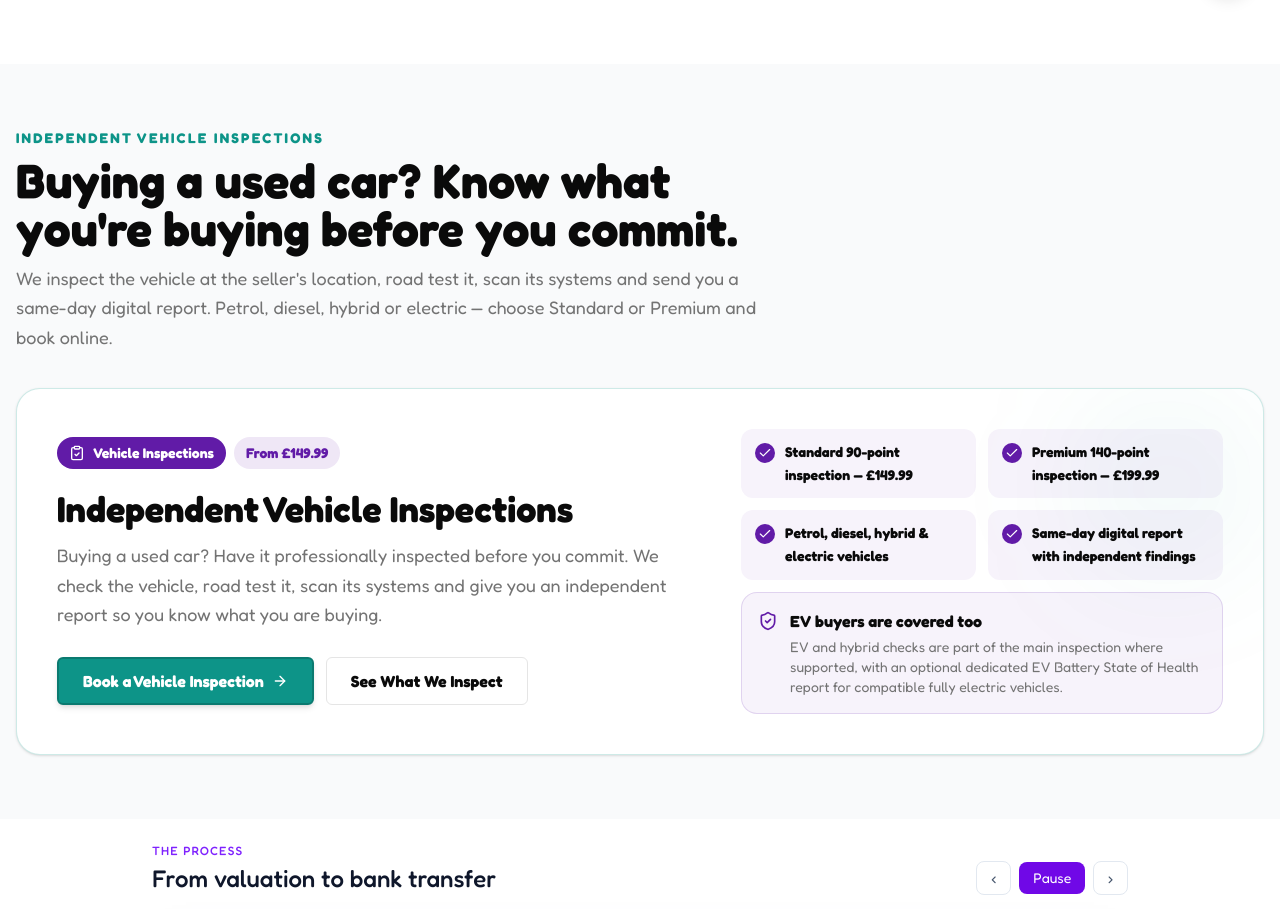
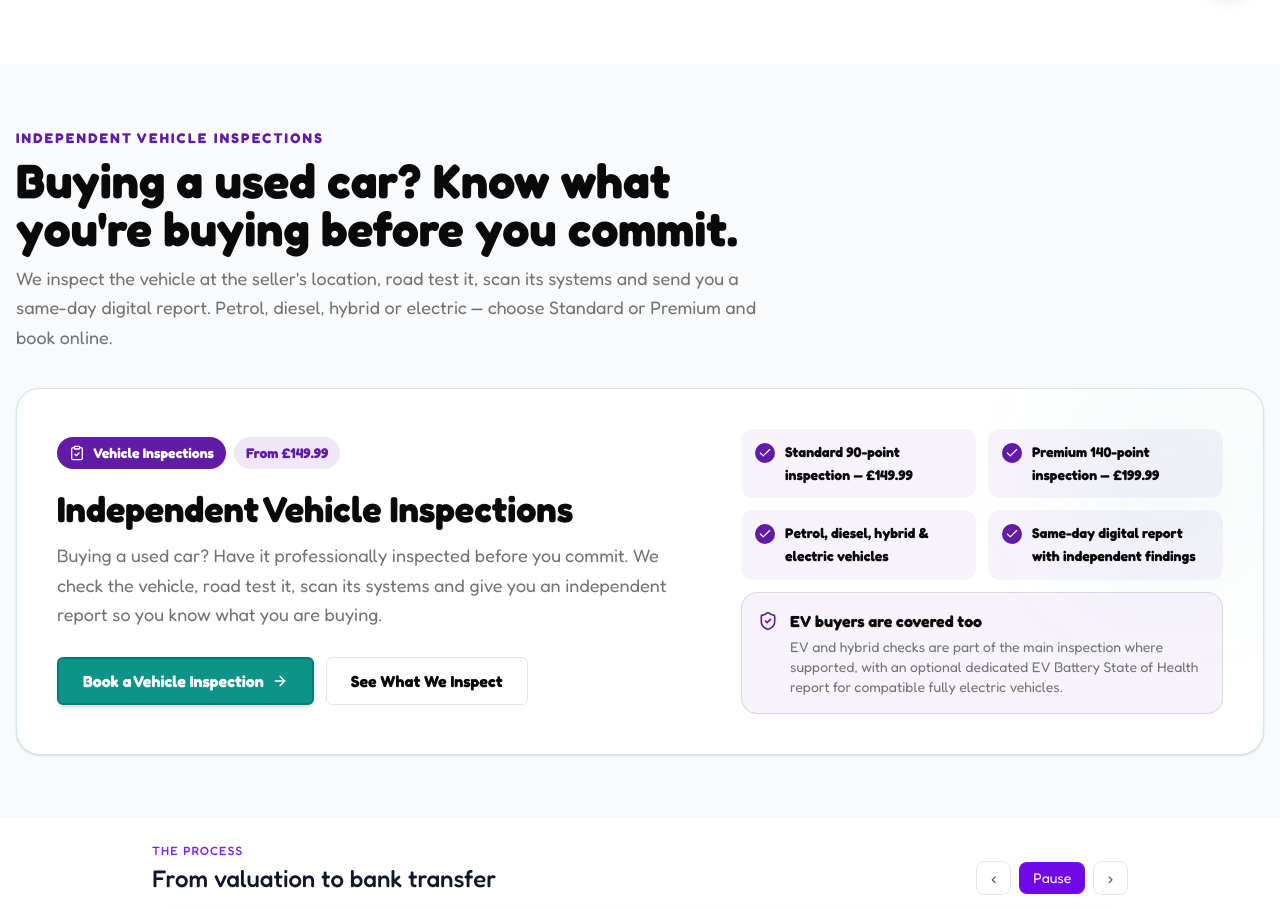
Before and after one commit to flyingfenman/EppingCarBuyer, a Next.js app: page / in a window 1280 px wide. Shown: the part 783-1692 px from the top of the page. Built offline with nearby package versions, Linux system fonts and the light colour scheme.

Commit message:
Restore inspection eyebrow to purple (#40)

```diff
--- a/components/home-core-services.tsx
+++ b/components/home-core-services.tsx
@@ -14,7 +14,7 @@ export function HomeCoreServices() {
       <div className="container mx-auto px-4">
         <div className="mx-auto max-w-7xl">
           <div className="mb-7 max-w-3xl sm:mb-9">
-            <p className="text-sm font-bold uppercase tracking-[0.16em] text-[#0d9488]">Independent vehicle inspections</p>
+            <p className="text-sm font-bold uppercase tracking-[0.16em] text-primary">Independent vehicle inspections</p>
             <h2 className="mt-2 text-3xl font-bold text-foreground sm:text-4xl lg:text-5xl">
               Buying a used car? Know what you&apos;re buying before you commit.
             </h2>
```
